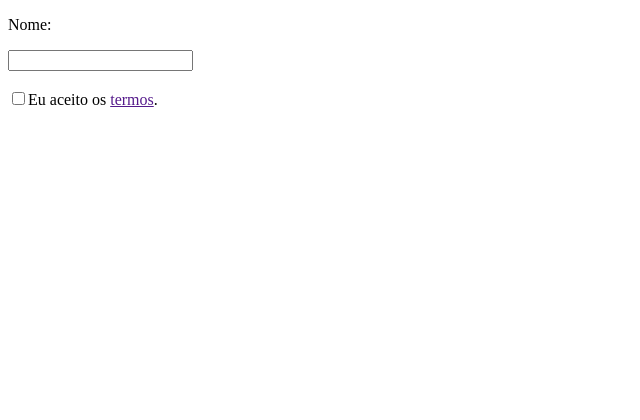
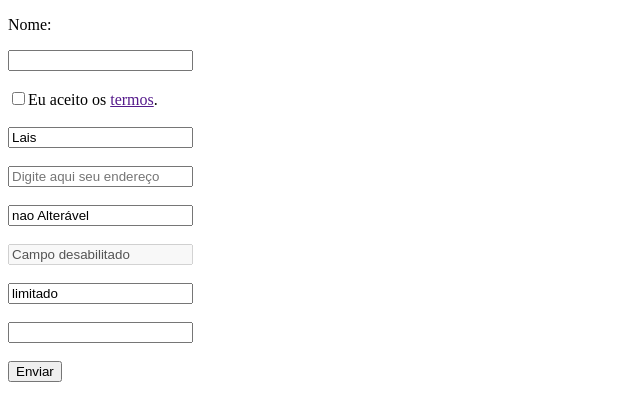
Before and after one commit to laisboscolo/aulas-de-html, a plain HTML site: page ex_11_FormularioComSeletores/index.html in a window 1280 px wide. Shown: the whole page, without its empty margins (0-640 px from the left). Drawn offline with Linux system fonts and the light colour scheme.

Commit message:
Arquivo de inputs

```diff
--- a/ex_11_FormularioComSeletores/index.html
+++ b/ex_11_FormularioComSeletores/index.html
@@ -13,6 +13,25 @@
        <br>
        <br>
        <input type="checkbox" name="termodeconsentimento" id="">Eu aceito os <a href="">termos</a>.
+       <br>
+       <br>
+       <input type="text" name="nome" value="Lais">
+       <br>
+       <br>
+       <!--placeholder deixa a sugestão de texto-->
+       <input type="text" name="endereco" placeholder="Digite aqui seu endereço">
+       <br>
+       <br> <input type="text" name="escola" value="nao Alterável" readonly>
+       <br><br>
+       <input type="text" name="escola" value="Campo desabilitado" disabled>
+       <br><br>
+       <!-- limita as letras digitadas-->
+       <input type="text" name="ano" value="limitado" maxlength="4">
+       <br>
+       <br>
+       <input type="text" name="email" required>
+       <br><br>
+       <input type="submit" value="Enviar">
     </form>
 
 
```
